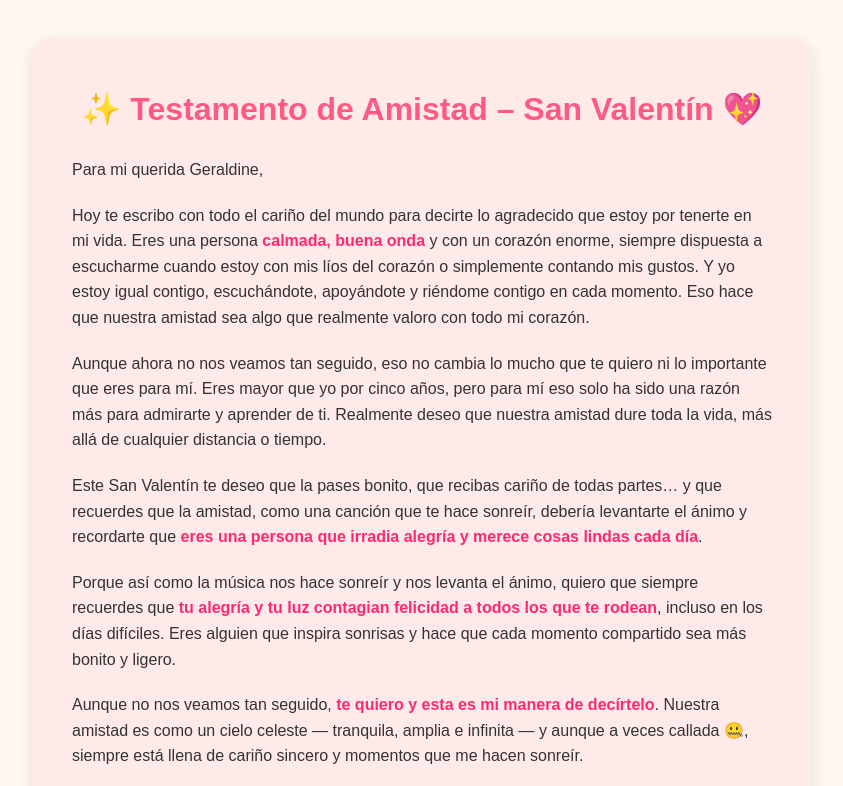
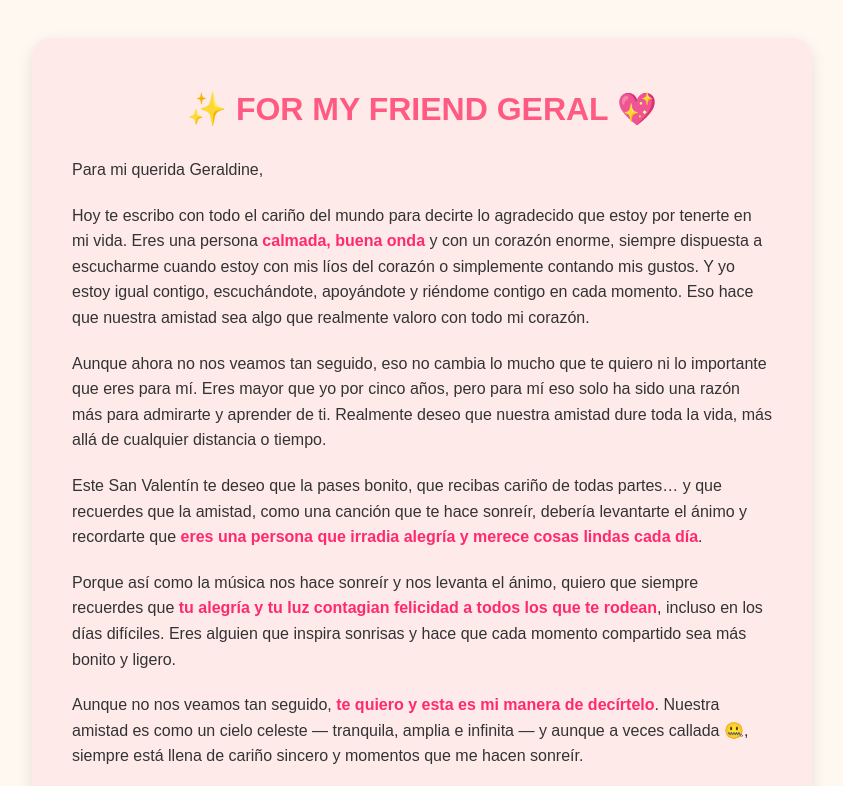
Before and after one commit to kaikobra20-bot/Geral, a plain HTML site: page index.html in a window 1280 px wide. Shown: the top 786 px of the page, without its empty margins (218-1061 px from the left). Drawn offline with Linux system fonts and the light colour scheme.

Commit message:
Fix HTML formatting and update content

```diff
--- a/index.html
+++ b/index.html
@@ -40,7 +40,7 @@
 </head>
 <body>
   <div class="container">
-    <h1>✨ Testamento de Amistad – San Valentín 💖</h1>
+    <h1>✨ FOR MY FRIEND GERAL 💖</h1>
 
     <p>Para mi querida Geraldine,</p>
 
```
